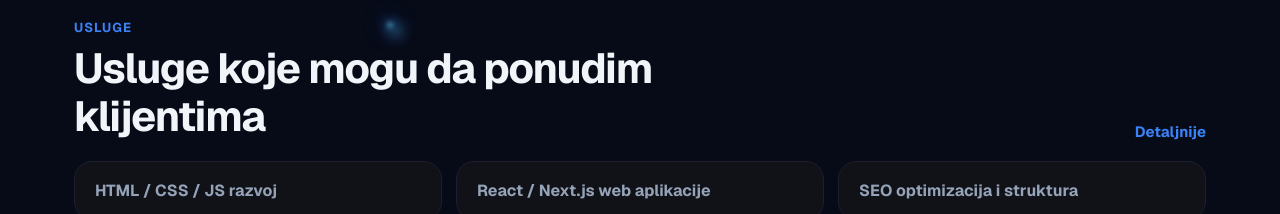
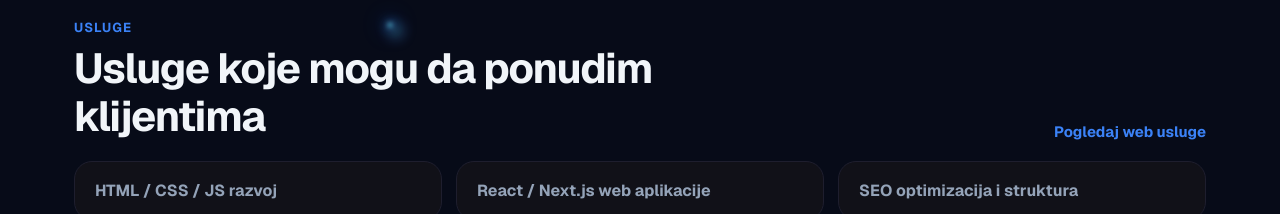
Before and after one commit to Cumbaric/djordje-clienthub, a Next.js app: page /sr in a window 1280 px wide. Shown: the part 1780-1994 px from the top of the page. Built offline with nearby package versions, Linux system fonts and the light colour scheme.

Commit message:
Improve descriptive home service links

```diff
--- a/src/app/en/page.js
+++ b/src/app/en/page.js
@@ -271,7 +271,7 @@ export default function Home() {
           <SectionHeader
             label="Services"
             title="Services I can offer clients"
-            link={{ href: "/en/services", text: "Learn more" }}
+            link={{ href: "/en/services", text: "View services" }}
           />
 
           <div className={styles.servicesGrid}>
--- a/src/app/sr/page.js
+++ b/src/app/sr/page.js
@@ -271,7 +271,7 @@ export default function Home() {
           <SectionHeader
             label="Usluge"
             title="Usluge koje mogu da ponudim klijentima"
-            link={{ href: "/sr/usluge", text: "Detaljnije" }}
+            link={{ href: "/sr/usluge", text: "Pogledaj web usluge" }}
           />
 
           <div className={styles.servicesGrid}>
```
